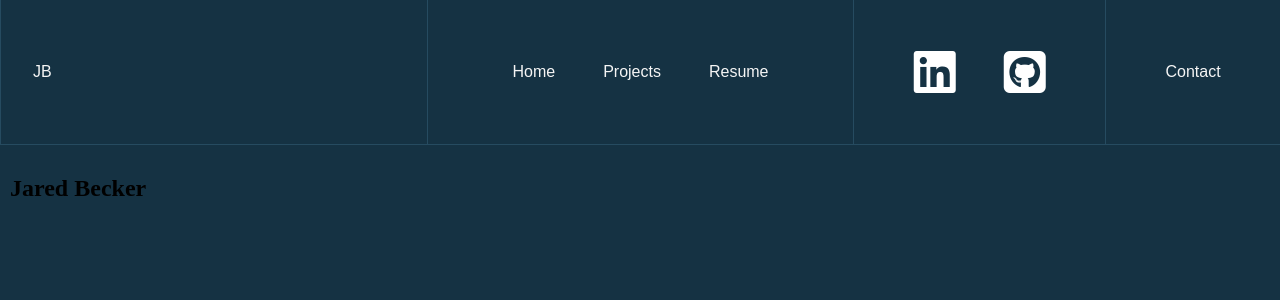
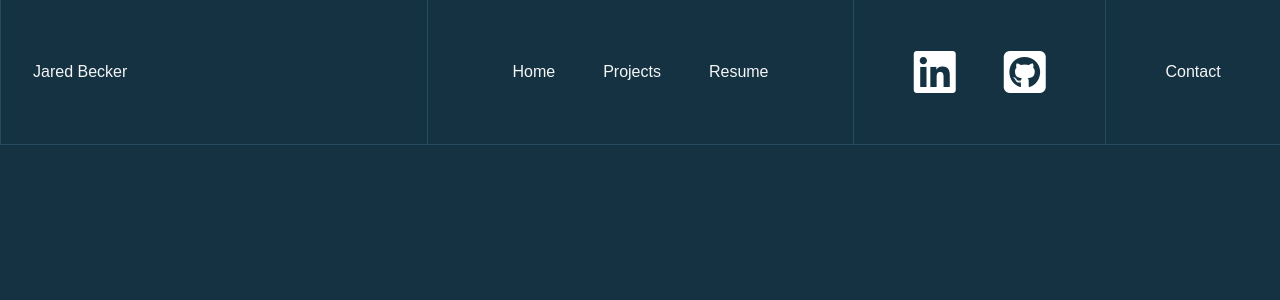
Before and after one commit to Jbecker9/my-portfolio, a React (Vite) app: page / in a window 1280 px wide. Shown: the top 300 px of the page. Built offline with nearby package versions, Linux system fonts and the light colour scheme.

Commit message:
changed nav bar to include name instead of initials

```diff
--- a/src/App.jsx
+++ b/src/App.jsx
@@ -1,5 +1,4 @@
 import { useState } from 'react'
-import Name from './components/Name'
 import Nav from './components/Nav'
 import './styles/App.css'
 
@@ -9,7 +8,7 @@ function App() {
   return (
     <div className="App-div">
       <Nav />
-      <Name />
+
     </div>
   )
 }
--- a/src/components/Name.jsx
+++ /dev/null
@@ -1,13 +0,0 @@
-import React from "react";
-import "../styles/Name.css"
-
-function Name(){
-
-    return(
-        <div className="Name-div">
-            <h2> Jared Becker </h2>
-        </div>
-    )
-}
-
-export default Name
--- a/src/components/Nav.jsx
+++ b/src/components/Nav.jsx
@@ -7,7 +7,7 @@ function Nav(){
     return(
         <nav className="Nav-div">
             <div className="nav-section" id="nav-initials-section">
-                <a>JB</a>
+                <a>Jared Becker</a>
             </div>
             <div className="nav-section" id="nav-projects-section">
                 <a>Home</a>
--- a/src/styles/Name.css
+++ /dev/null
@@ -1,8 +0,0 @@
-.Name-div{
-    padding: 10px;
-}
-
-.Name-h2{
-    color: white;
-    font-family: tahoma;
-}
--- a/src/styles/Nav.css
+++ b/src/styles/Nav.css
@@ -14,6 +14,7 @@ nav > .nav-section {
 }
 
 #nav-initials-section {
+    font-family: "Permanent Marker";
     justify-content: flex-start;
 }
 
```
Also changed, not shown: src/components/Body.jsx (added, +12 -0 lines), src/components/Body/Languages.jsx (added, +12 -0 lines).
